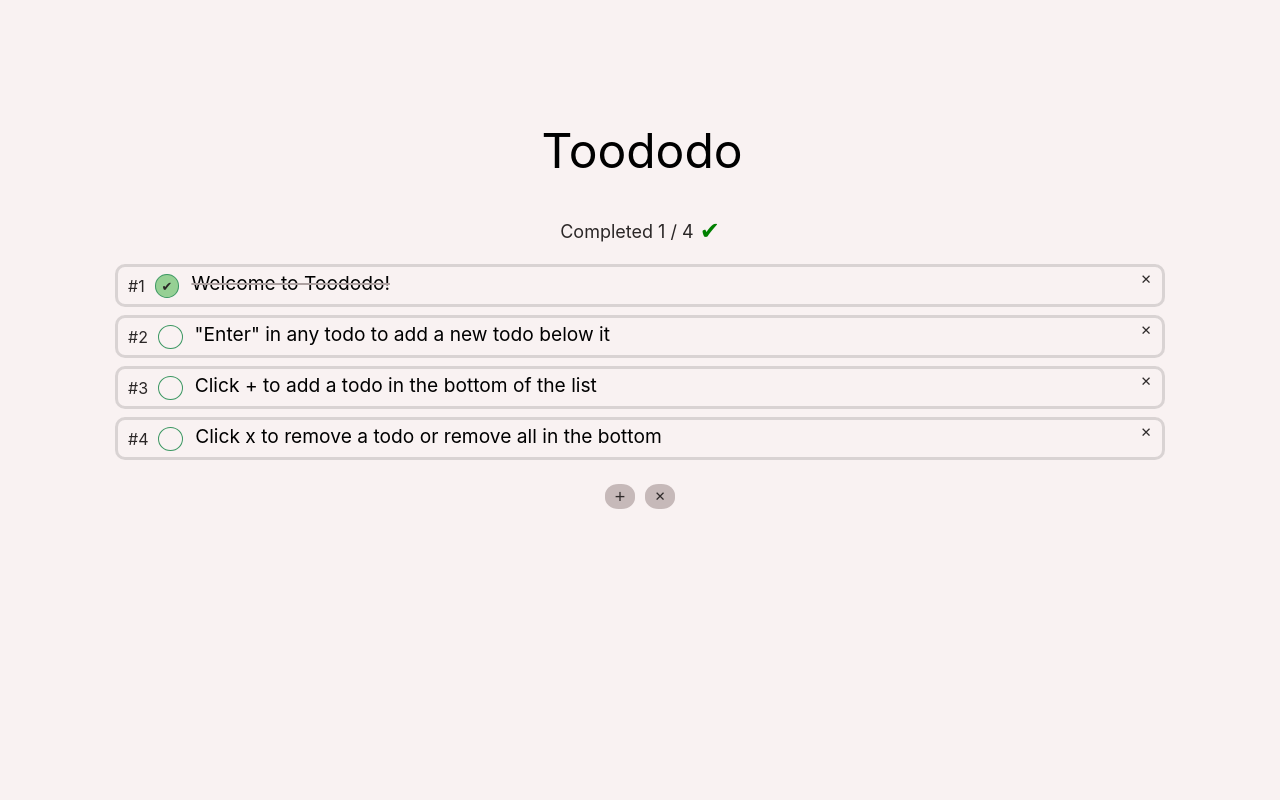
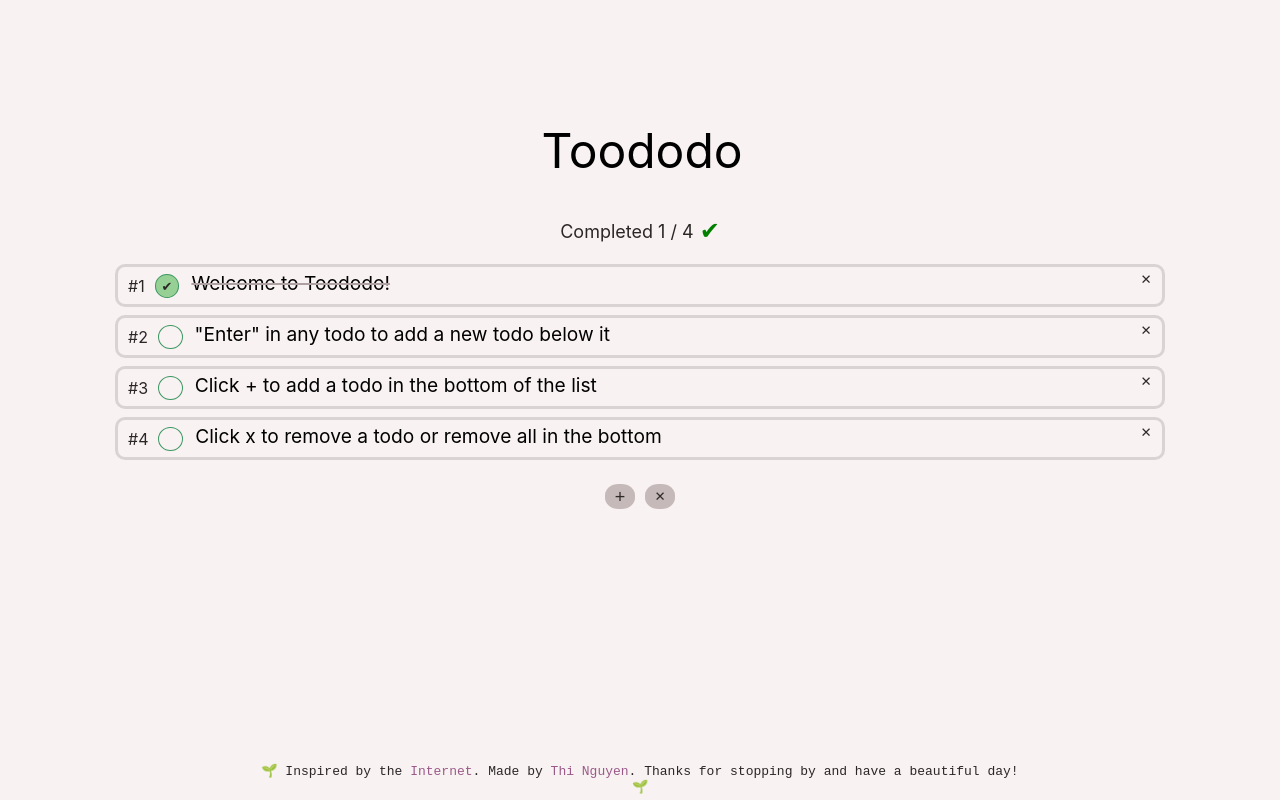
Before and after one commit to ngthing/react-typescript-todo-with-drag-and-drop, a React (Create React App) app: page / in a window 1280 px wide. Built offline with nearby package versions, Linux system fonts and the light colour scheme.

Commit message:
Add footer and clean up, looking good

```diff
--- a/src/App.css
+++ b/src/App.css
@@ -190,3 +190,20 @@ body {
     background: none;
     font-size: 1rem;
 }
+
+footer {
+    position: fixed;
+    bottom: 5px;
+    left: 20%;
+    right: 20%;
+    text-align: center;
+}
+
+.footerText {
+    font-family: monospace;
+}
+
+footer a {
+    text-decoration: none;
+    color: #9a5a89;
+}
--- a/src/App.tsx
+++ b/src/App.tsx
@@ -1,4 +1,4 @@
-import React, { useEffect, useState } from 'react';
+import { useEffect, useState } from 'react';
 import { Todo } from './TodoItem';
 import { TodoList } from './TodoList';
 import { sampleTodos } from './data';
@@ -43,6 +43,10 @@ function App() {
     return (
         <div className="app" data-width={dimensions.width}>
             <TodoList todos={todos} name={todoName} onNameChange={setTodoName} setTodos={setTodos} />
+            <footer>
+                <div className='footerText'>🌱 Inspired by the <a href='https://github.com/ngthing/toododo' target='blank'>Internet</a>.
+                    Made by <a href='https://justthinguyen.com' target='blank'>Thi Nguyen</a>. Thanks for stopping by and have a beautiful day! 🌱</div>
+            </footer>
         </div >
     );
 }
--- a/src/TodoItem.tsx
+++ b/src/TodoItem.tsx
@@ -32,7 +32,7 @@ const todoTextareaHeight = (content: string): number => {
     // it works! muahaha - why these formula and numbers - no comment.
     // but 25px is the min width i want to set.
     const x = 25 + Math.floor(content.length * 12 / window.innerWidth) * 25;
-    console.log([window.innerWidth, content.length, x])
+    // console.log([window.innerWidth, content.length, x])
     return x;
 }
 
```
